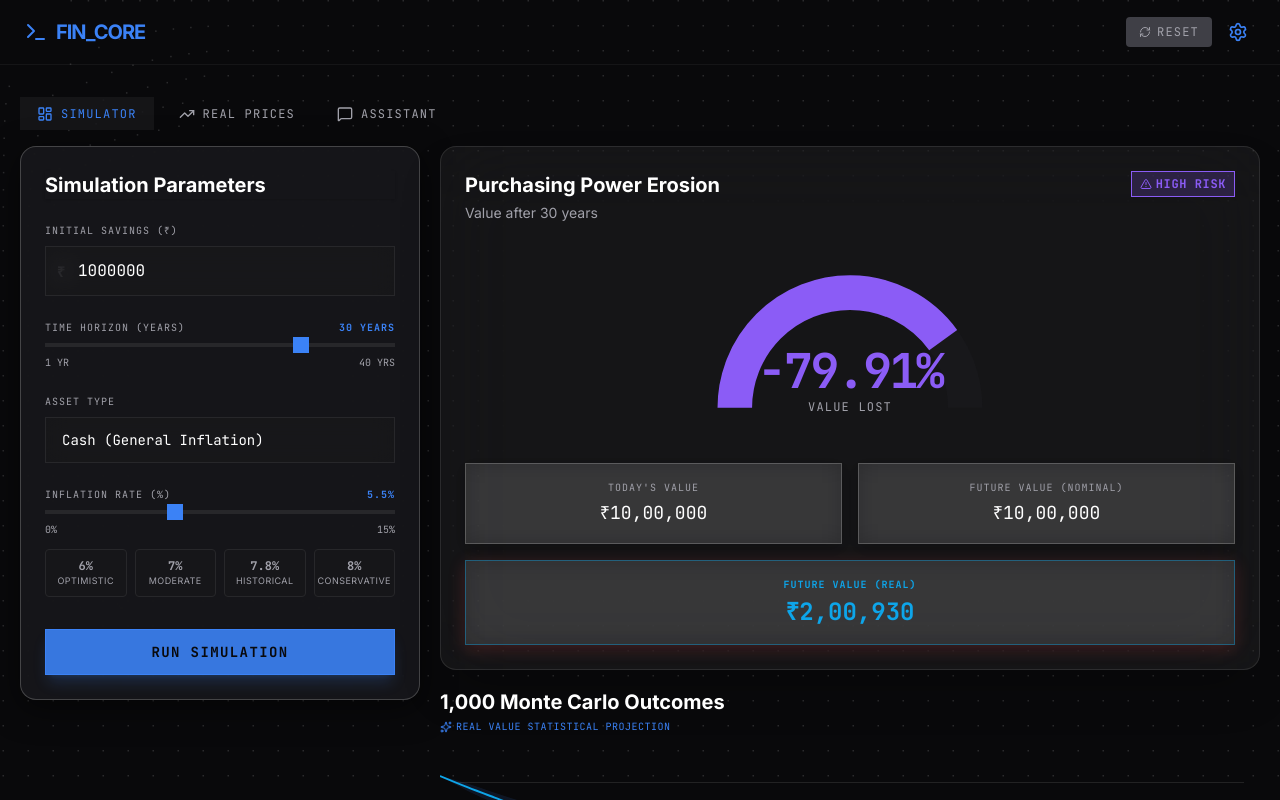
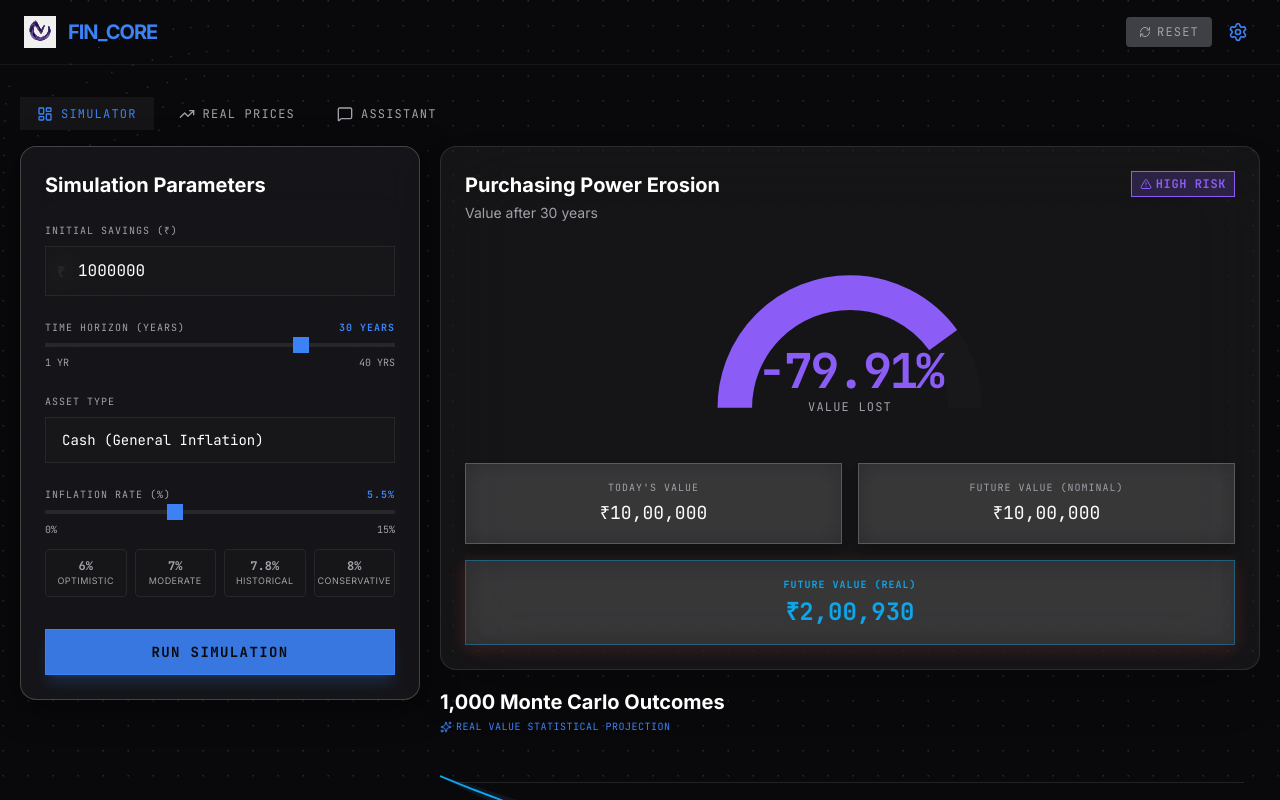
Before and after one commit to ILikeToCode-dev/fincore, a React (Vite) app: page / in a window 1280 px wide. Both pictures are taken after a click on the button "Dashboard". Shown: the top 800 px of the page. Built offline with nearby package versions, Linux system fonts and the light colour scheme.

Commit message:
svg added

```diff
--- a/index.html
+++ b/index.html
@@ -3,7 +3,8 @@
   <head>
     <meta charset="UTF-8" />
     <meta name="viewport" content="width=device-width, initial-scale=1.0" />
-    <title>fincore</title>
+    <title>Fincore</title>
+    <link rel="icon" type="image/svg+xml" href="/logo-dark.svg" />
   </head>
   <body>
     <div id="root"></div>
--- a/src/components/Dashboard.tsx
+++ b/src/components/Dashboard.tsx
@@ -10,6 +10,7 @@ import { WarpGrid } from "./WarpGrid";
 import { ASSET_TYPES } from "../lib/constants";
 import { PricesTab } from "./PricesTab";
 import { ChatTab } from "./ChatTab";
+import { Logo } from "./Logo";
 
 function generateRealValueSimulation(initialSavings: number, years: number, meanRate: number, sdRate: number) {
   const numIterations = 1000;
@@ -106,8 +107,8 @@ export function Dashboard({ onBack }: { onBack: () => void }) {
       <WarpGrid hideBacklight={true} />
       <header className="bg-transparent border-b border-white/5 sticky top-0 z-50">
         <div className="flex justify-between items-center px-6 h-16 w-full max-w-7xl mx-auto">
-          <div className="flex items-center gap-2 cursor-pointer active:opacity-80" onClick={onBack}>
-            <Terminal className="text-primary w-6 h-6" />
+          <div className="flex items-center gap-3 cursor-pointer active:opacity-80" onClick={onBack}>
+            <Logo className="w-8 h-8" useSvg={false} />
             <span className="font-ui text-xl text-primary uppercase font-bold tracking-tighter">Fin_Core</span>
           </div>
 
--- a/src/components/LandingPage.tsx
+++ b/src/components/LandingPage.tsx
@@ -2,6 +2,7 @@ import { motion, useMotionTemplate, useMotionValue } from "motion/react";
 import { ArrowRight, Terminal } from "lucide-react";
 import { useEffect } from "react";
 import { WarpGrid } from "./WarpGrid";
+import { Logo } from "./Logo";
 
 interface LandingPageProps {
   onStart: () => void;
@@ -48,7 +49,7 @@ export function LandingPage({ onStart }: LandingPageProps) {
       {/* Header element to mimic the screenshot's 'Stitch' header */}
       <div className="absolute top-0 left-0 w-full p-6 flex justify-between items-center z-20">
         <div className="flex items-center gap-2 font-data">
-          <Terminal className="w-5 h-5 text-purple-400" />
+          <Logo className="w-6 h-6 text-purple-400" />
           <span className="font-bold text-lg tracking-tight">Fin_Core</span>
           <span className="px-2 py-[2px] rounded-full border border-white/20 text-[10px] uppercase tracking-widest text-white/70">Terminal</span>
         </div>
--- /dev/null
+++ b/src/components/Logo.tsx
@@ -0,0 +1,29 @@
+import React from 'react';
+
+interface LogoProps {
+  className?: string;
+}
+
+export function Logo({ className = "" }: LogoProps) {
+  return (
+    <div className={`relative flex items-center justify-center ${className}`}>
+      {/* LIGHT MODE: Shows when the site is in light mode.
+          The file should be your SVG with DARK paths.
+      */}
+      <img
+        src="/logo-light.svg"
+        alt="Fin_Core Logo"
+        className="dark:hidden w-full h-full object-contain"
+      />
+
+      {/* DARK MODE: Shows when 'dark' class is present on the html/body.
+          The file should be your SVG with WHITE/GLOWING paths.
+      */}
+      <img
+        src="/logo-dark.svg"
+        alt="Fin_Core Logo"
+        className="hidden dark:block w-full h-full object-contain"
+      />
+    </div>
+  );
+}
```
Also changed, not shown: public/logo-dark.svg (added), public/logo-light.svg (added).
